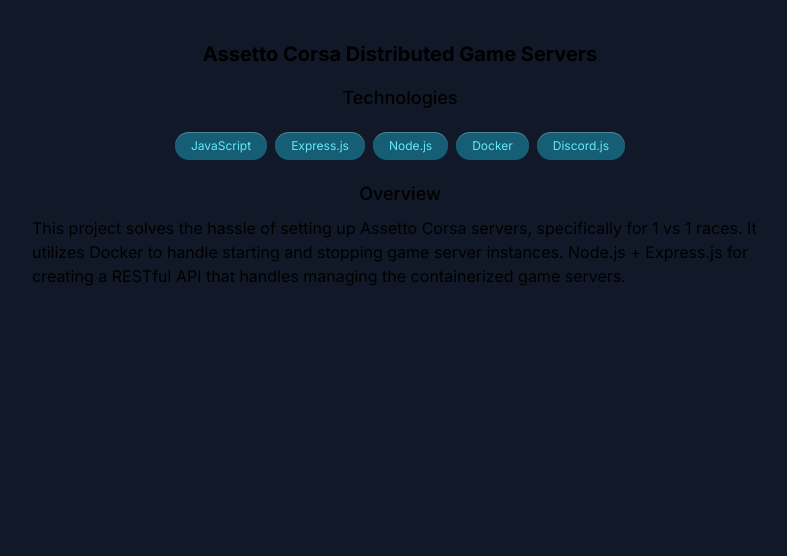
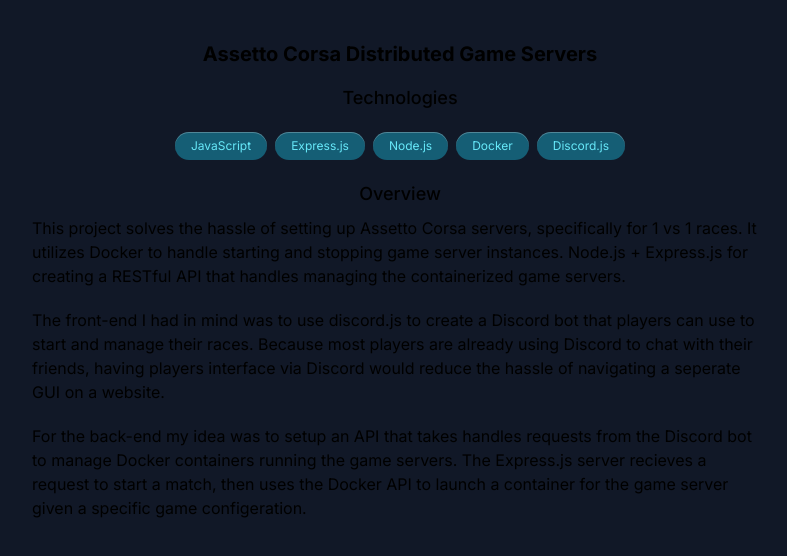
Before and after one commit to Robert336/Personal_Website, a Next.js app: page /project0 in a window 1280 px wide. Shown: the top 556 px of the page, without its empty margins (240-1027 px from the left). Built offline with nearby package versions, Linux system fonts and the light colour scheme.

Commit message:
filling more content

```diff
--- a/src/app/page.tsx
+++ b/src/app/page.tsx
@@ -24,7 +24,6 @@
             About me
           </h3>
           <p className='text-center'>
-
             I&apos;m a Computer Science new graduate with a passion for solving problems.
             I strive to build solutions that have valuable impact and challange my skills along the way.
           </p>
--- a/src/app/project0/page.tsx
+++ b/src/app/project0/page.tsx
@@ -29,6 +29,16 @@
                         It utilizes Docker to handle starting and stopping game server instances. Node.js + Express.js for creating a RESTful
                         API that handles managing the containerized game servers.
                     </p>
+                    <p className='mt-5'>
+                        The front-end I had in mind was to use discord.js to create a Discord bot that players can use to start and manage their races.
+                        Because most players are already using Discord to chat with their friends, having players interface via Discord would reduce the hassle
+                        of navigating a seperate GUI on a website.
+                    </p>
+                    <p className='mt-5'>
+                        For the back-end my idea was to setup an API that takes handles requests from the Discord bot to manage Docker containers
+                        running the game servers. The Express.js server recieves a request to start a match, then uses the Docker API to launch a
+                        container for the game server given a specific game configeration.
+                    </p>
                     {/* <Button href={project.link} text='View on GitHub'/> */}
                 </div>
 
--- a/src/app/project1/page.tsx
+++ b/src/app/project1/page.tsx
@@ -25,7 +25,9 @@
                         Overview
                     </h2>
                     <p>
-
+                      The club exexutives wanted a new landing page for students looking for more information. I collaborated with the club executives to
+                      design a mock-up in Figma that they were happy with. Upon sign-off I then developed the website in less that 2 days using JavaScript, React.js, and Styled Components.
+                      The site was not perfect but it was my first time learning and applying React.js to a project.
                     </p>
                     {/* <Button href={project.link} text='View on GitHub'/> */}
                 </div>
```
